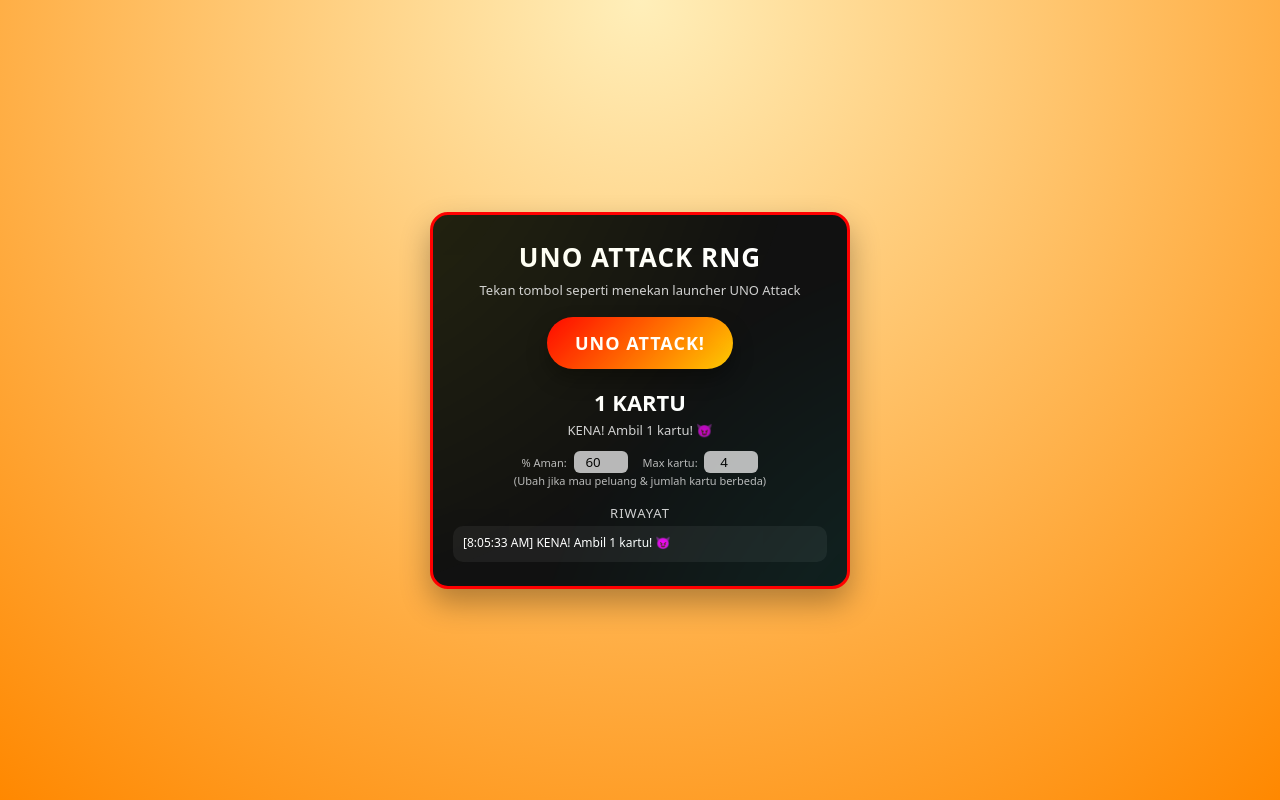
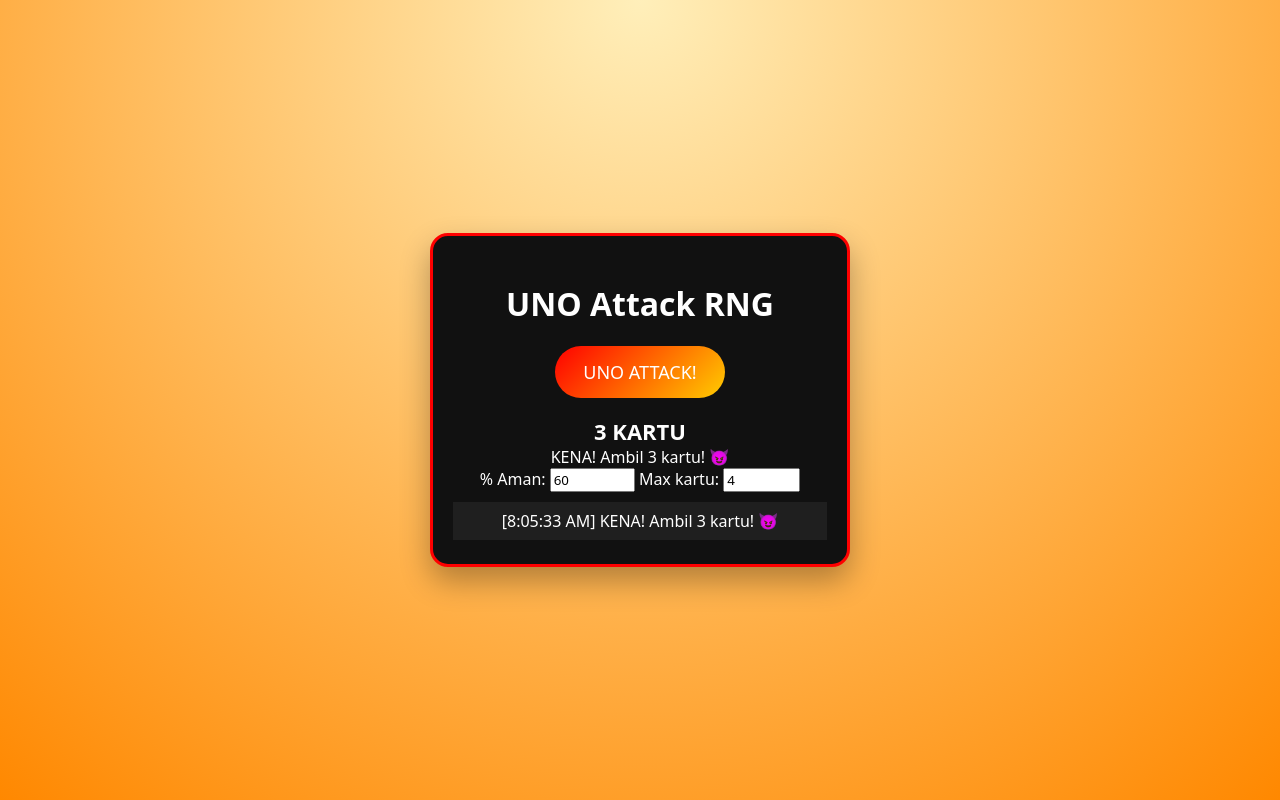
Before and after one commit to Noctenz/uno-attack, a plain HTML site: page index.html in a window 1280 px wide. Both pictures are taken after a click on the button "UNO ATTACK!". Drawn offline with Linux system fonts and the light colour scheme.

Commit message:
Update index.html

```diff
--- a/index.html
+++ b/index.html
@@ -5,207 +5,93 @@
   <title>UNO Attack RNG</title>
   <meta name="viewport" content="width=device-width, initial-scale=1" />
   <style>
-    * {
-      box-sizing: border-box;
-      font-family: system-ui, -apple-system, BlinkMacSystemFont, "Segoe UI",
-        sans-serif;
-    }
-
+    * { box-sizing: border-box; font-family: system-ui, sans-serif; }
     body {
-      margin: 0;
-      min-height: 100vh;
-      display: flex;
-      align-items: center;
-      justify-content: center;
+      margin: 0; min-height: 100vh;
+      display: flex; align-items: center; justify-content: center;
       background: radial-gradient(circle at top, #ffefba, #ff8800);
     }
-
     .card {
-      background: #111;
-      color: #fff;
-      padding: 24px 20px;
-      border-radius: 18px;
-      box-shadow: 0 14px 30px rgba(0, 0, 0, 0.3);
-      max-width: 420px;
-      width: 100%;
-      text-align: center;
-      border: 3px solid #ff0000;
-      position: relative;
-      overflow: hidden;
+      background: #111; color: #fff; padding: 24px 20px;
+      border-radius: 18px; border: 3px solid #ff0000;
+      box-shadow: 0 14px 30px rgba(0,0,0,0.3);
+      max-width: 420px; width: 100%; text-align: center;
     }
-
-    .card::before {
-      content: "";
-      position: absolute;
-      inset: -40%;
-      background: radial-gradient(circle at 0 0, #ffff00 0, transparent 55%),
-        radial-gradient(circle at 100% 100%, #00ffea 0, transparent 50%);
-      opacity: 0.12;
-      pointer-events: none;
+    button {
+      padding: 14px 28px; font-size: 18px; border-radius: 999px;
+      background: linear-gradient(135deg, #ff0000, #ffcc00);
+      color: #fff; border: none; cursor: pointer;
     }
-
-    h1 {
-      margin: 0 0 6px;
-      font-size: 26px;
-      letter-spacing: 1px;
-      text-transform: uppercase;
-    }
-
-    .subtitle {
-      font-size: 13px;
-      opacity: 0.8;
-      margin-bottom: 18px;
-    }
-
-    button {
-      padding: 14px 28px;
-      font-size: 18px;
-      border-radius: 999px;
-      border: none;
-      cursor: pointer;
-      background: linear-gradient(135deg, #ff0000, #ffcc00);
-      color: #fff;
-      font-weight: 700;
-      text-transform: uppercase;
-      letter-spacing: 1px;
-      box-shadow: 0 10px 20px rgba(0, 0, 0, 0.4);
-      transition: transform 0.1s ease, box-shadow 0.1s ease, filter 0.15s;
-    }
-
-    button:active {
-      transform: translateY(2px) scale(0.98);
-      box-shadow: 0 4px 10px rgba(0, 0, 0, 0.5);
-      filter: brightness(0.95);
-    }
-
-    .result {
-      margin-top: 18px;
-      font-size: 22px;
-      font-weight: 700;
-      min-height: 30px;
-    }
-
-    .detail {
-      margin-top: 4px;
-      font-size: 13px;
-      opacity: 0.8;
-    }
-
-    .history-title {
-      margin-top: 16px;
-      font-size: 13px;
-      text-transform: uppercase;
-      letter-spacing: 1px;
-      opacity: 0.8;
-    }
-
-    .history {
-      margin-top: 4px;
-      max-height: 120px;
-      overflow-y: auto;
-      background: rgba(255, 255, 255, 0.06);
-      padding: 8px 10px;
-      border-radius: 10px;
-      font-size: 12px;
-      text-align: left;
-    }
-
-    .history span {
-      display: block;
-      margin-bottom: 3px;
-    }
-
-    .config {
-      margin-top: 12px;
-      font-size: 11px;
-      opacity: 0.7;
-    }
-
-    .config input {
-      width: 54px;
-      padding: 2px 4px;
-      border-radius: 6px;
-      border: none;
-      margin-left: 4px;
-      text-align: center;
-    }
-
-    .config label {
-      margin: 0 6px;
-    }
+    .result { margin-top: 18px; font-size: 22px; font-weight: 700; }
+    .history { background: rgba(255,255,255,0.06); padding: 8px; margin-top: 10px; }
   </style>
 </head>
 <body>
+
   <div class="card">
     <h1>UNO Attack RNG</h1>
-    <div class="subtitle">Tekan tombol seperti menekan launcher UNO Attack</div>
-
     <button id="btnFire">UNO ATTACK!</button>
 
     <div class="result" id="result">Siap bermain 👀</div>
-    <div class="detail" id="detail">Belum ada hasil</div>
+    <div id="detail">Belum ada hasil</div>
 
-    <div class="config">
-      <div>
-        <label>
-          % Aman:
-          <input type="number" id="safeChance" value="60" min="0" max="100" />
-        </label>
-        <label>
-          Max kartu:
-          <input type="number" id="maxCards" value="4" min="1" max="10" />
-        </label>
-      </div>
-      <div>(Ubah jika mau peluang & jumlah kartu berbeda)</div>
+    <div>
+      % Aman:
+      <input type="number" id="safeChance" value="60" min="0" max="100">
+      Max kartu:
+      <input type="number" id="maxCards" value="4" min="1" max="10">
     </div>
 
-    <div class="history-title">Riwayat</div>
     <div class="history" id="history"></div>
   </div>
 
+  <!-- Suara -->
+  <audio id="soundKena" src="kena.mp3" preload="auto"></audio>
+  <audio id="soundAman" src="aman.mp3" preload="auto"></audio>
+
   <script>
     const btn = document.getElementById("btnFire");
-    const resultEl = document.getElementById("result");
-    const detailEl = document.getElementById("detail");
     const historyEl = document.getElementById("history");
-    const safeChanceInput = document.getElementById("safeChance");
-    const maxCardsInput = document.getElementById("maxCards");
+
+    const soundKena = document.getElementById("soundKena");
+    const soundAman = document.getElementById("soundAman");
 
     function addHistory(text) {
       const span = document.createElement("span");
-      const time = new Date().toLocaleTimeString();
-      span.textContent = `[${time}] ${text}`;
+      span.textContent = `[${new Date().toLocaleTimeString()}] ${text}`;
       historyEl.prepend(span);
     }
 
-    function fireLauncher() {
-      const safeChance = Math.max(
-        0,
-        Math.min(100, Number(safeChanceInput.value) || 0)
-      );
-      const maxCards = Math.max(1, Math.min(10, Number(maxCardsInput.value) || 1));
+    btn.addEventListener("click", () => {
+      const safeChance = Number(document.getElementById("safeChance").value);
+      const maxCards = Number(document.getElementById("maxCards").value);
 
-      const roll = Math.random() * 100; // 0 - 100
-      let cards = 0;
-      let text = "";
+      const result = Math.random() * 100;
 
-      if (roll < safeChance) {
-        // Aman: 0 kartu
-        cards = 0;
-        text = "AMAN! 🎉 Tidak ada kartu keluar.";
-        resultEl.textContent = "0 KARTU";
+      let output = "";
+      let resultText = "";
+
+      if (result < safeChance) {
+        // AMAN
+        output = "0 KARTU";
+        resultText = "AMAN! 🎉 Tidak ada kartu keluar.";
+        soundAman.currentTime = 0;
+        soundAman.play();
       } else {
-        // Kena serang: 1 - maxCards kartu
-        cards = Math.floor(Math.random() * maxCards) + 1;
-        text = `KENA! Ambil ${cards} kartu! 😈`;
-        resultEl.textContent = `${cards} KARTU`;
+        // KENA
+        const cards = Math.floor(Math.random() * maxCards) + 1;
+        output = `${cards} KARTU`;
+        resultText = `KENA! Ambil ${cards} kartu! 😈`;
+
+        soundKena.currentTime = 0;
+        soundKena.play();
       }
 
-      detailEl.textContent = text;
-      addHistory(text);
-    }
+      document.getElementById("result").textContent = output;
+      document.getElementById("detail").textContent = resultText;
 
-    btn.addEventListener("click", fireLauncher);
+      addHistory(resultText);
+    });
   </script>
 </body>
 </html>
```
